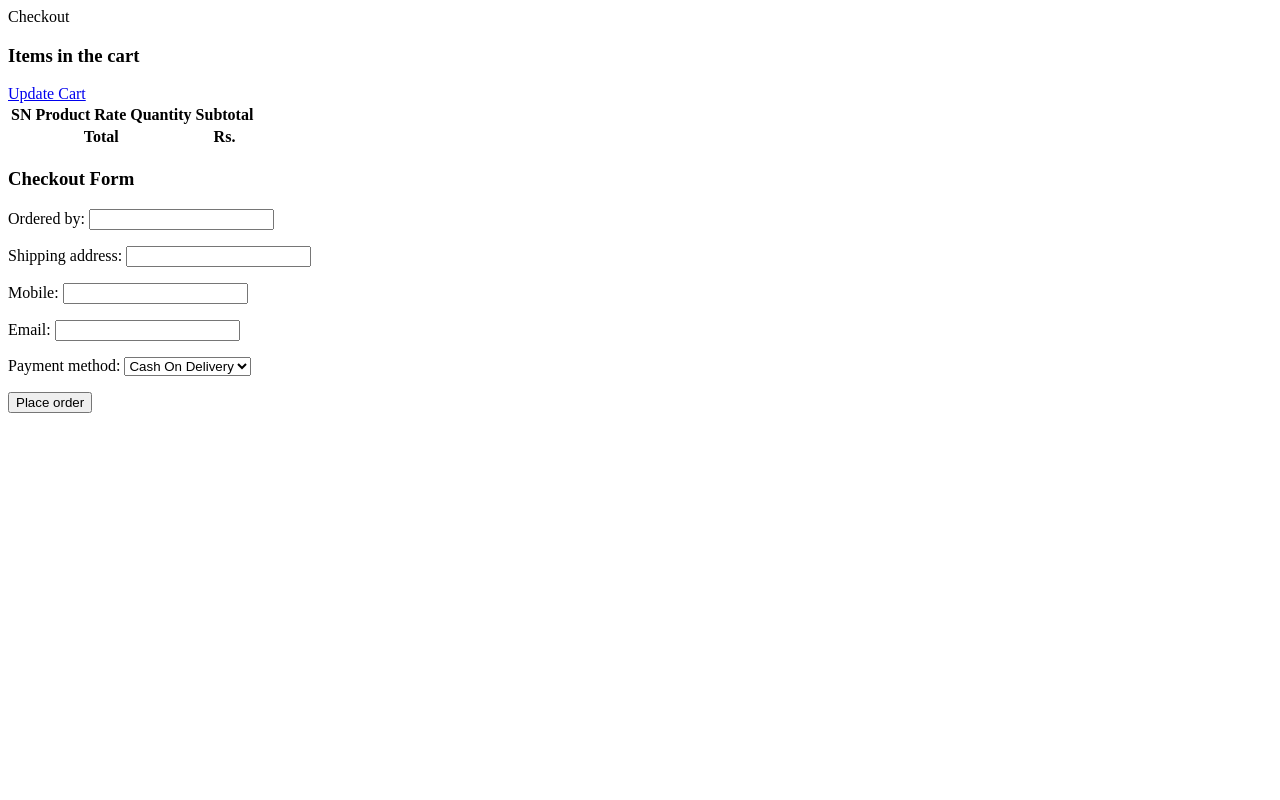
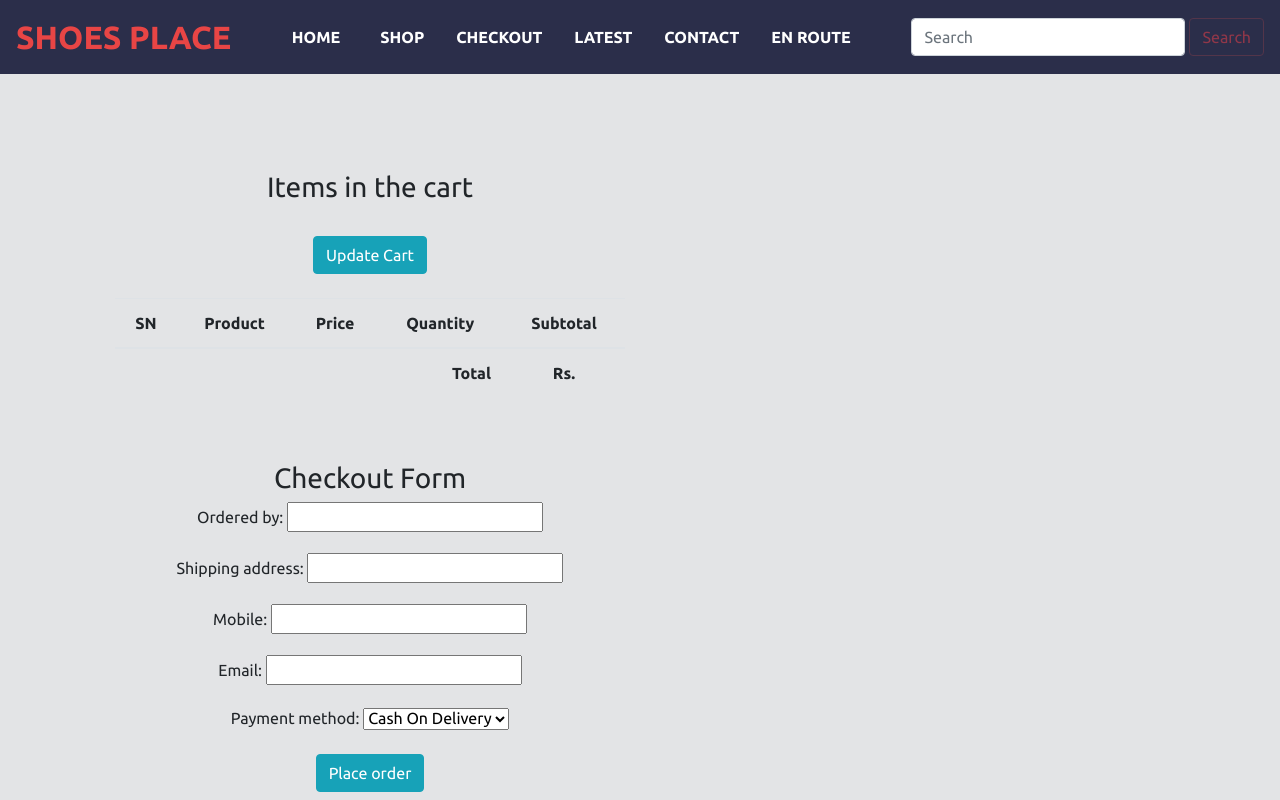
Before and after one commit to Jayson7/Shoeshop, a Django app: page /checkout/ in a window 1280 px wide. Run offline with Django 3.2, Linux system fonts and the light colour scheme; a user stored in the database is signed in; data comes from the database, SQL or seed files in the repository; both versions use the stored data as it was after the commit; lists and menus that the app fills with data are empty; some libraries are stand-ins or nearby versions.

Commit message:
customer bugfixing in process done

```diff
--- a/Template/checkout.html
+++ b/Template/checkout.html
@@ -1,19 +1,109 @@
+{% load static %}
+<!DOCTYPE html>
+<html lang="en">
+
+<head>
+  <title>  {% block title %}Checkout {% endblock %}</title>
+    <meta charset="UTF-8">
+    <meta http-equiv="X-UA-Compatible" content="IE=edge">
+    <meta name="viewport" content="width=device-width, initial-scale=1.0">
+    <link rel="preconnect" href="https://fonts.gstatic.com">
+    <link href="https://fonts.googleapis.com/css2?family=Ubuntu:wght@300&display=swap" rel="stylesheet">
+    <link href="https://fonts.googleapis.com/css2?family=Ubuntu:wght@400&display=swap" rel="stylesheet">
+    <link href="https://fonts.googleapis.com/css2?family=Ubuntu:wght@700&display=swap" rel="stylesheet">
+    <!-- ends -->
+    <!-- Latest compiled and minified CSS -->
+    <link rel="stylesheet" href="https://maxcdn.bootstrapcdn.com/bootstrap/4.5.2/css/bootstrap.min.css">
+
+    <!-- jQuery library -->
+    <script src="https://ajax.googleapis.com/ajax/libs/jquery/3.5.1/jquery.min.js"></script>
+
+    <!-- Popper JS -->
+    <script src="https://cdnjs.cloudflare.com/ajax/libs/popper.js/1.16.0/umd/popper.min.js"></script>
+
+    <!-- Latest compiled JavaScript -->
+    <script src="https://maxcdn.bootstrapcdn.com/bootstrap/4.5.2/js/bootstrap.min.js"></script>
+    <meta charset="UTF-8">
+    <meta http-equiv="X-UA-Compatible" content="IE=edge">
+    <meta name="viewport" content="width=device-width, initial-scale=1.0">
+
+    <!-- carousel -->
+    <script src="https://cdnjs.cloudflare.com/ajax/libs/OwlCarousel2/2.3.4/owl.carousel.js"></script>
+
+    <link rel="stylesheet" href="https://cdnjs.cloudflare.com/ajax/libs/OwlCarousel2/2.3.4/assets/owl.theme.default.css" />
+    <!-- carousel -->
+    <link rel="stylesheet" href="https://cdnjs.cloudflare.com/ajax/libs/OwlCarousel2/2.3.4/assets/owl.carousel.css" />
+
+    <link rel="stylesheet" href="https://cdnjs.cloudflare.com/ajax/libs/font-awesome/4.7.0/css/font-awesome.min.css">
+    <!-- modified css -->
+    <link rel="stylesheet" href="{% static 'style.css' %}">
+
+    <meta charset="UTF-8">
+    <meta http-equiv="X-UA-Compatible" content="IE=edge">
+    <meta name="viewport" content="width=device-width, initial-scale=1.0">
+
+</head>
+<body>
+
+<header>
+    <nav class="navbar navbar-expand-xl navbar-light  fixed -top " id="nav">
+        <a class="navbar-brand " href="#" id="logo">SHOES PLACE</a>
+        <button class="navbar-toggler" type="button" data-toggle="collapse" data-target="#navbarSupportedContent"
+            aria-controls="navbarSupportedContent" aria-expanded="false" aria-label="Toggle navigation">
+            <span class="  navbar-toggler-icon"></span>
+        </button>
+
+        <div class="collapse navbar-collapse" id="navbarSupportedContent">
+            <ul class="navbar-nav  mx-auto ">
+                <li class="nav-item mr-4 active">
+                    <a class="nav-link" href="{% url 'home' %}" id="link">HOME </a>
+                </li>
+                <li class="nav-item  mr-3 ">
+                    <a class="nav-link" href="{% url 'home' %}" id="link">SHOP</a>
+                </li>
+
+                <li class="nav-item  mr-3 ">
+                    <a class="nav-link " href="{% url 'mycart' %}" id="link">CHECKOUT <span
+                            class="sr-only">(current)</span></a>
+                </li>
+
+                <li class="nav-item  mr-3 ">
+                    <a class="nav-link " href="{% url 'home' %}" id="link">LATEST</a>
+                </li>
+                <li class="nav-item  mr-3 ">
+                    <a class="nav-link " href="{% url 'home' %}" id="link">CONTACT</a>
+                </li>
+
+                <li class="nav-item  mr-3 ">
+                    <a class="nav-link " href="{% url 'home' %}" id="link">EN ROUTE</a>
+                </li>
+            </ul>
+
+            <form class="form-inline my-2 my-lg-0">
+                <input class="form-control mr-sm-1" type="search" placeholder="Search" aria-label="Search">
+                <button class="btn  my-2 my-sm-0" id="nav-button" type="submit">Search</button>
+            </form>
+        </div>
+    </nav>
+
+</header>
 
 
-{% block title %}Checkout {% endblock %}
-
+<br><br> <br> <br>
 {% block content %}
-<div class="container">
-    <div class="row">
+<div class="container text-center">
+    <div class="col">
         <div class="col-md-6">
             <h3>Items in the cart</h3>
-            <a href="{% url 'mycart' %}">Update Cart</a>
+            <br>
+            <a class="btn btn-info" href="{% url 'mycart' %}">Update Cart</a>
+            <br> <br>
             <table class="table">
                 <thead>
                     <tr>
                         <th>SN</th>
                         <th>Product</th>
-                        <th>Rate</th>
+                        <th>Price</th>
                         <th>Quantity</th>
                         <th>Subtotal</th>
                     </tr>
@@ -22,8 +112,8 @@
                     {% for cp in cart.cartproduct_set.all %}
                     <tr>
                         <td>{{forloop.counter}}</td>
-                        <td>{{cp.product.title}}</td>
-                        <td>{{cp.rate}}</td>
+                        <td>{{cp.product.name}}</td>
+                        <td>{{cp.price}}</td>
                         <td>{{cp.quantity}}</td>
                         <td>{{cp.subtotal}}</td>
                     </tr>
@@ -35,6 +125,7 @@
                 </tbody>
             </table>
         </div>
+        <br><br>
         <div class="col-md-6">
             <h3>Checkout Form</h3>
             <form action="" method="POST">
@@ -46,3 +137,6 @@
     </div>
 </div>
 {% endblock %}
+</body>
+
+</html>
--- a/apps/views.py
+++ b/apps/views.py
@@ -189,7 +189,7 @@ class CheckoutView(CreateView):
             elif pm == "Esewa":
                 return redirect(reverse("esewarequest") + "?o_id=" + str(order.id))
         else:
-            return redirect("ecomapp:home")
+            return redirect("home")
         return super().form_valid(form)
 
 
```
Also changed, not shown: db.sqlite3.
